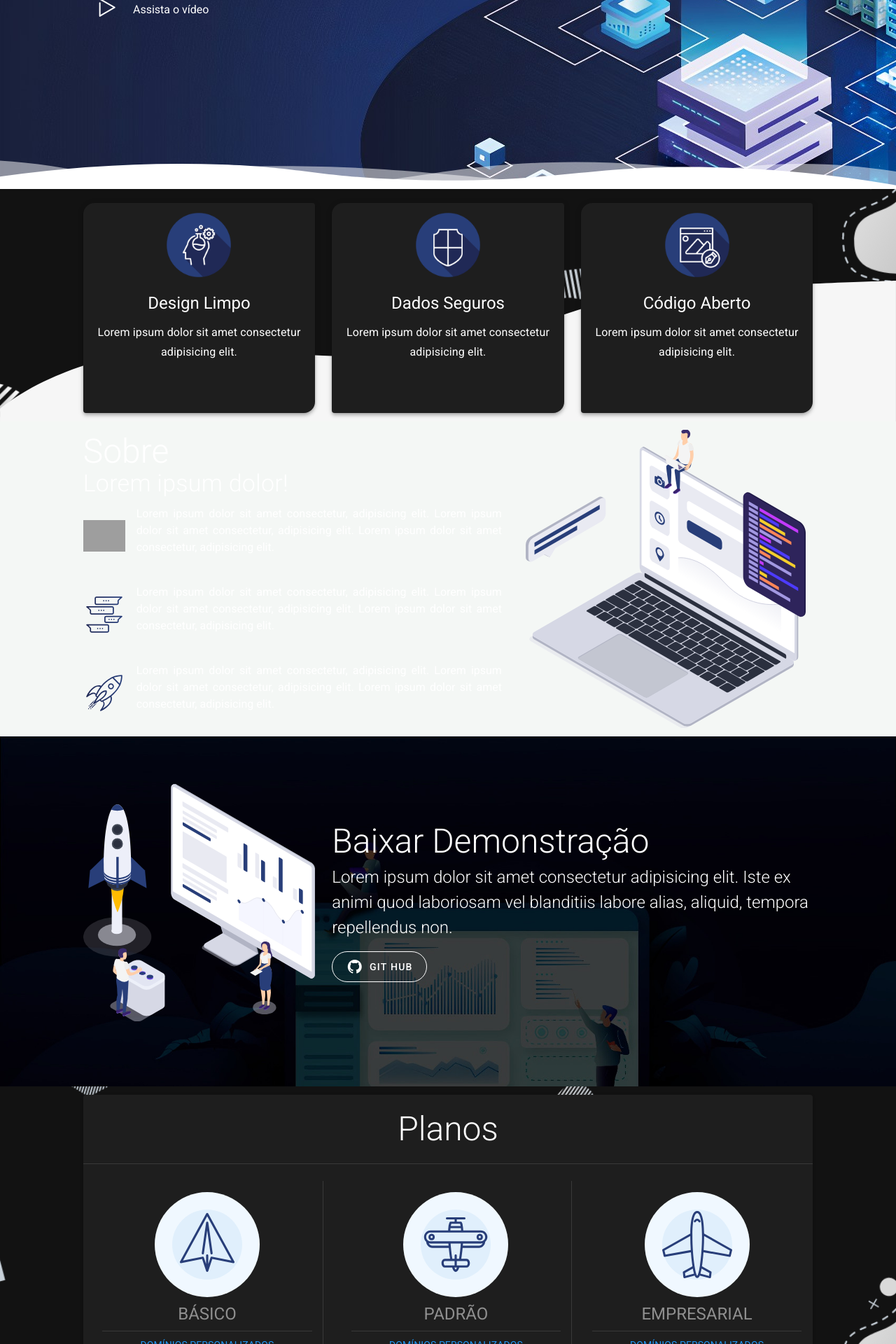
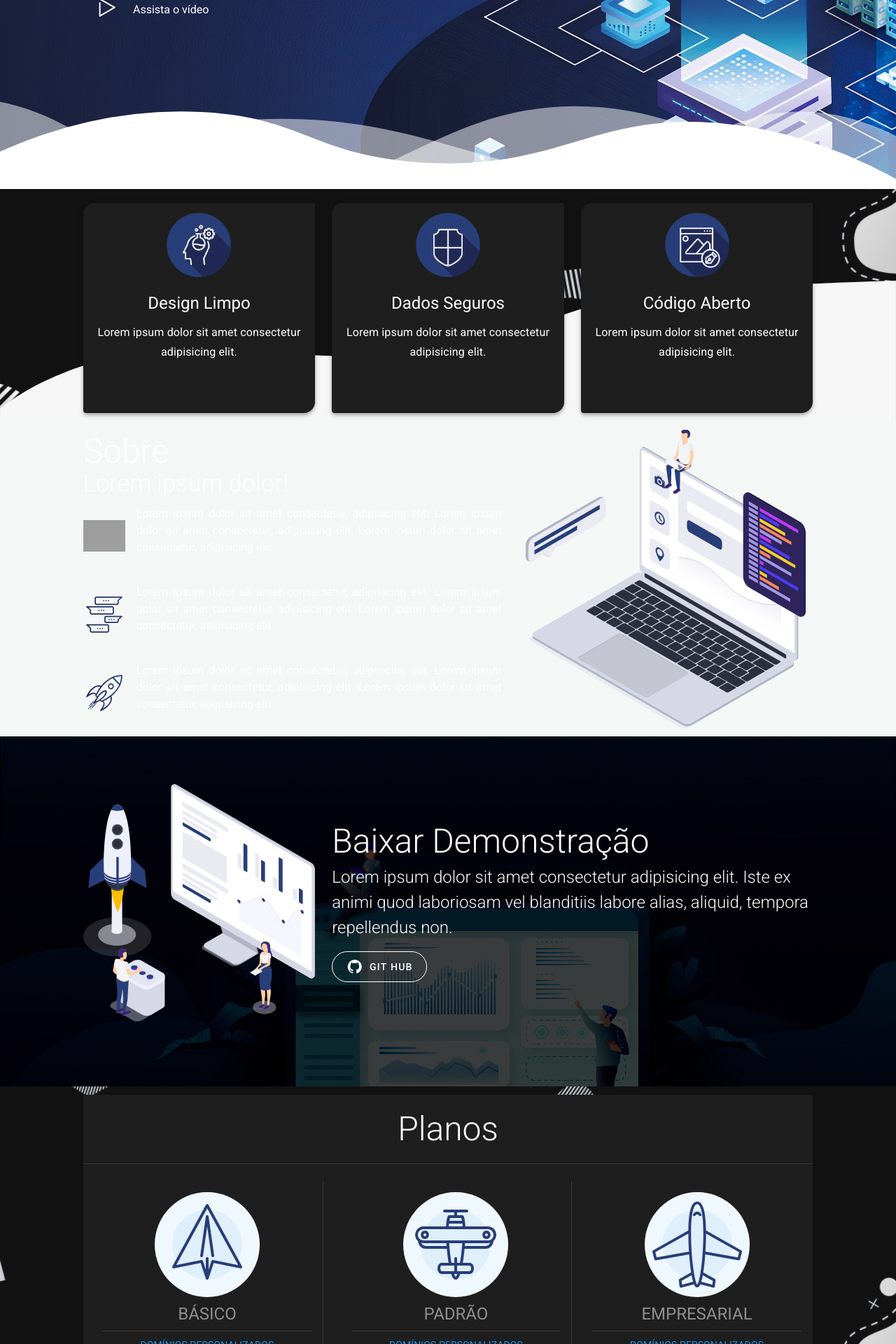
Before and after one commit to Tolson321/urbanlance, a Nuxt app: page / in a window 1280 px wide. Shown: the part 480-2400 px from the top of the page at 70% size. Built offline with nearby package versions, Linux system fonts and the light colour scheme; grey boxes are pictures that could not be loaded.

Commit message:
fixed almost all images. v-img sucks... svg prop

```diff
--- a/components/DownloadSection.vue
+++ b/components/DownloadSection.vue
@@ -5,7 +5,7 @@
         <v-col cols="10">
           <v-row align="center" justify="center">
             <v-col sm="4" class="hidden-xs-only">
-              <v-img src="@/assets/img/ill2.svg" class="d-block ml-auto mr-auto" max-width="350px" />
+              <img src="@/assets/img/ill2.svg" class="d-block ml-auto mr-auto" max-width="350px" />
             </v-col>
             <v-col cols="12" sm="8" class="white--text text-left">
               <h1 class="font-weight-light display-2 mb-2">Baixar Demonstração</h1>
--- a/components/HomeSection.vue
+++ b/components/HomeSection.vue
@@ -70,7 +70,7 @@
         </v-col>
       </v-row>
       <div class="svg-border-waves text-white">
-        <v-img src="@/assets/img/borderWaves.svg" />
+        <img src="@/assets/img/borderWaves.svg">
       </div>
     </v-parallax>
     <v-container fluid id="features" class="mt-2">
--- a/components/PricingSection.vue
+++ b/components/PricingSection.vue
@@ -13,7 +13,7 @@
                     <div class="flex-center">
                       <div class="circle1">
                         <div class="circle2">
-                          <v-img src="~@/assets/img/paperplane.svg"></v-img>
+                          <img src="~@/assets/img/paperplane.svg">
                         </div>
                       </div>
                     </div>
@@ -46,7 +46,7 @@
                     <div class="flex-center">
                       <div class="circle1">
                         <div class="circle2">
-                          <v-img src="~@/assets/img/airplane.svg"/>
+                          <img src="~@/assets/img/airplane.svg">
                         </div>
                       </div>
                     </div>
@@ -81,7 +81,7 @@
                     <div class="flex-center">
                       <div class="circle1">
                         <div class="circle2">
-                          <v-img src="~@/assets/img/aeroplane.svg"/>
+                          <img src="~@/assets/img/aeroplane.svg">
                         </div>
                       </div>
                     </div>
```
